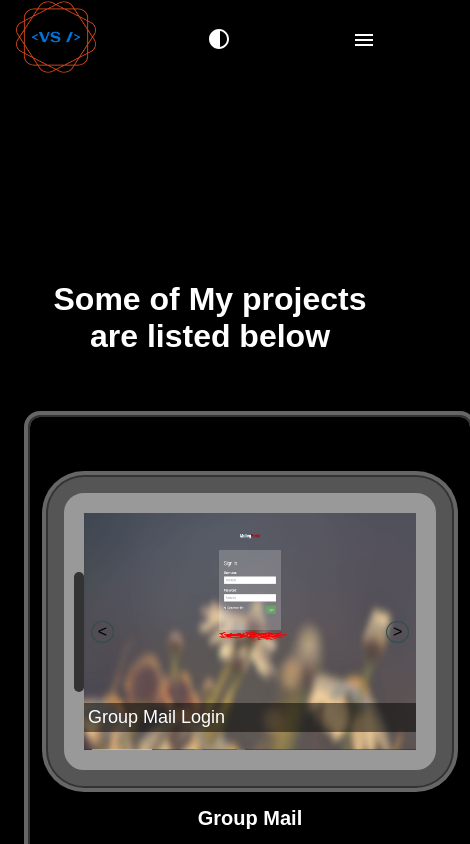
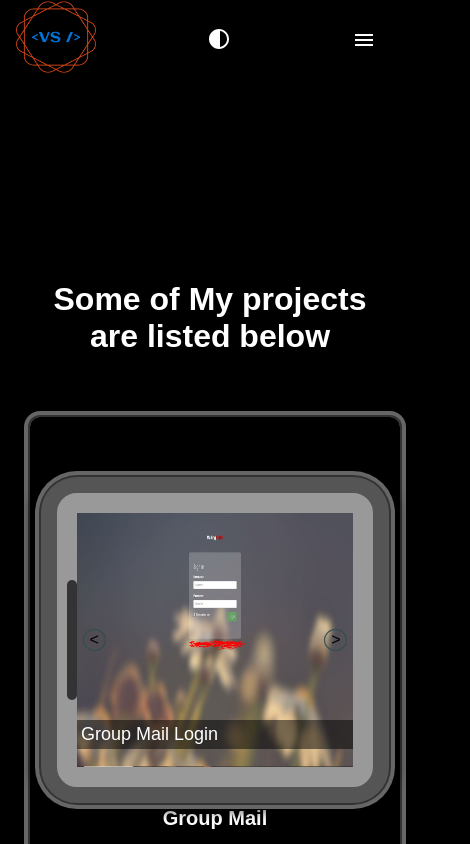
Before and after one commit to vikasmohansharma/Portfolio, a React (Create React App) app: page /projects in a window 390 px wide. Shown: the top 844 px of the page, 470 px wide, since content can reach past the window. Built offline with nearby package versions, Linux system fonts and the light colour scheme.

Commit message:
Deployement step 6

```diff
--- a/src/components/MainNavigation.module.scss
+++ b/src/components/MainNavigation.module.scss
@@ -10,7 +10,7 @@
   padding-top: 0;
   height: 80px;
   outline: 0;
-  width: 100vw;
+  width: 100%;
   position: fixed;
   top: 0;
   z-index: 2;
@@ -71,9 +71,17 @@ img {
 
 @media (max-width: 821px) {
   .navbar {
-    width: 100vw;
+    width: 100%;
 
   }
+}
+
+@media (max-width: 821px) {
+  .navbar {
+    width: 100%;
+
+  }
+
   .navbarMenu {
     display: none;
     flex-direction: column;
--- a/src/components/Projects/ProjectTemplate.scss
+++ b/src/components/Projects/ProjectTemplate.scss
@@ -99,3 +99,11 @@ p {
     height: auto;
   }
 }
+
+
+@media (max-width: 667px) {
+  .projectitem {
+    width: 350px;
+    height: auto;
+  }
+}
```
